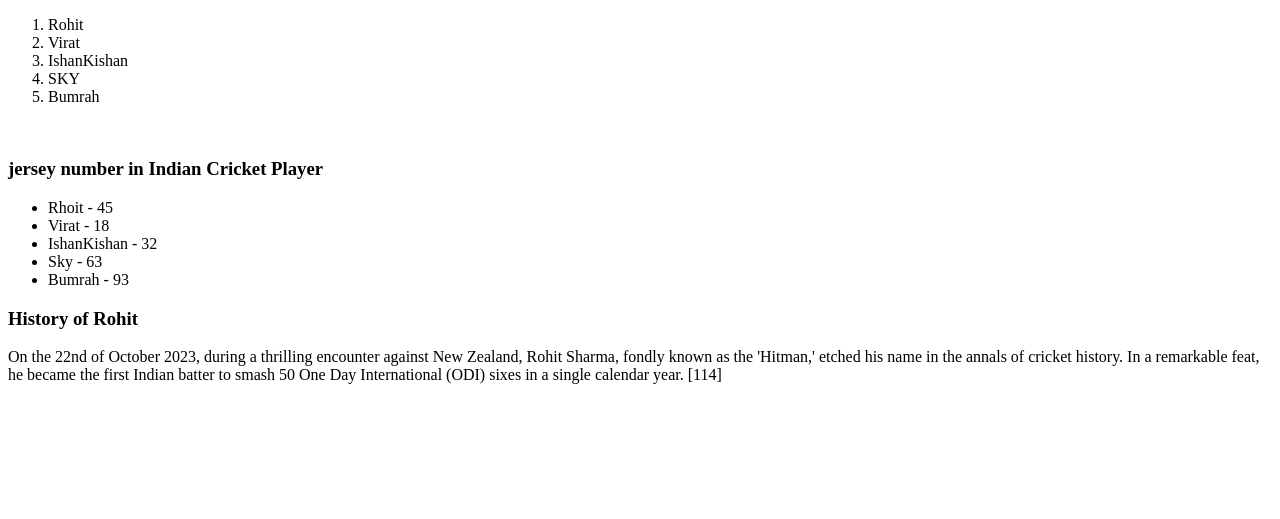
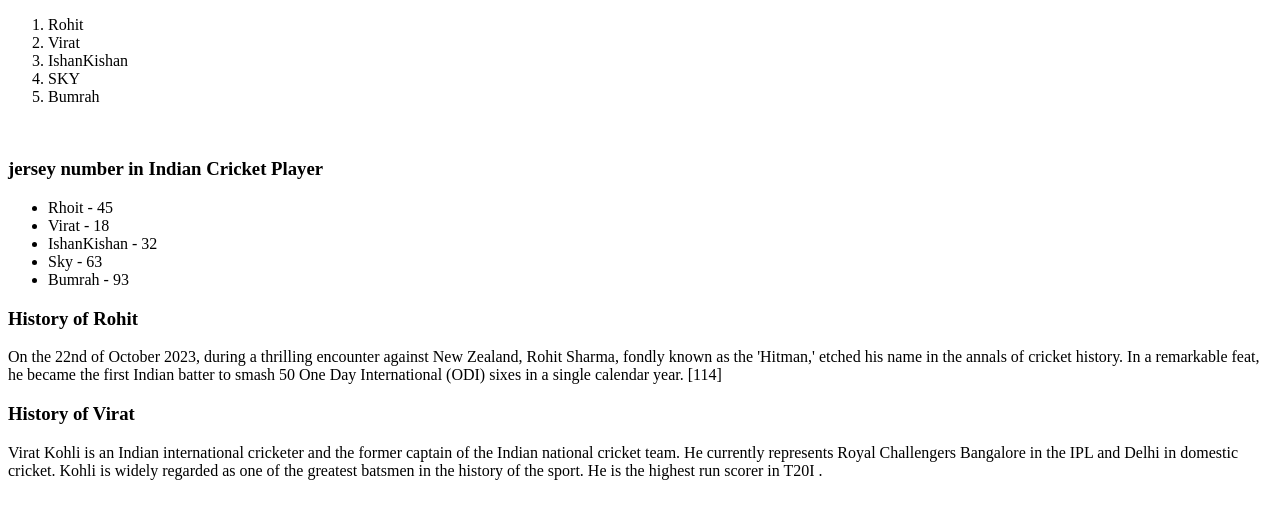
Before and after one commit to VKabil/Second_Project, a plain HTML site: page index.html in a window 1280 px wide. Shown: the part 105-624 px from the top of the page. Drawn offline with Linux system fonts and the light colour scheme.

Commit message:
History of Virat

```diff
--- a/index.html
+++ b/index.html
@@ -30,6 +30,14 @@
   </p>
   <h3>History of Rohit</h3>
   <p>On the 22nd of October 2023, during a thrilling encounter against New Zealand, Rohit Sharma, fondly known as the 'Hitman,' etched his name in the annals of cricket history. In a remarkable feat,
-     he became the first Indian batter to smash 50 One Day International (ODI) sixes in a single calendar year. [114]</p>
+     he became the first Indian batter to smash 50 One Day International (ODI) sixes in a single calendar year. [114]
+    </p>
+    <h3>History of Virat</h3>
+    <p>
+      Virat Kohli is an Indian international cricketer and the former captain of the Indian national cricket team.
+      He currently represents Royal Challengers Bangalore in the IPL and Delhi in domestic cricket.
+      Kohli is widely regarded as one of the greatest batsmen in the history of the sport.
+      He is the highest run scorer in T20I .
+    </p>
 </body>
 </html>
```
